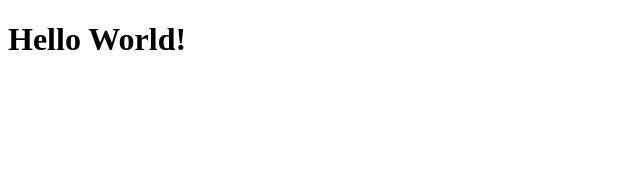
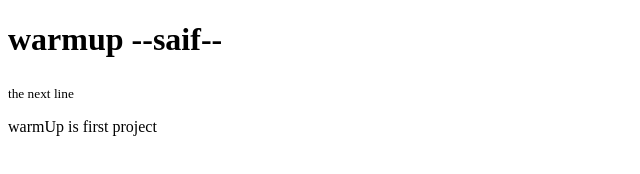
Before and after one commit to Sa9i9f/warmup, a website: page index.html in a window 1280 px wide. Shown: the whole page, without its empty margins (0-640 px from the left). Drawn offline with Linux system fonts and the light colour scheme.

Commit message:
add line

```diff
--- a/index.html
+++ b/index.html
@@ -5,7 +5,10 @@
 </head>
 <body>
 
-    <h1>Hello World!</h1>
+    <h1>  warmup --saif--</h1>
+
+    <sub>the next line</sub>
+    <p>warmUp is first project </p>
 </body>
 
 
```
